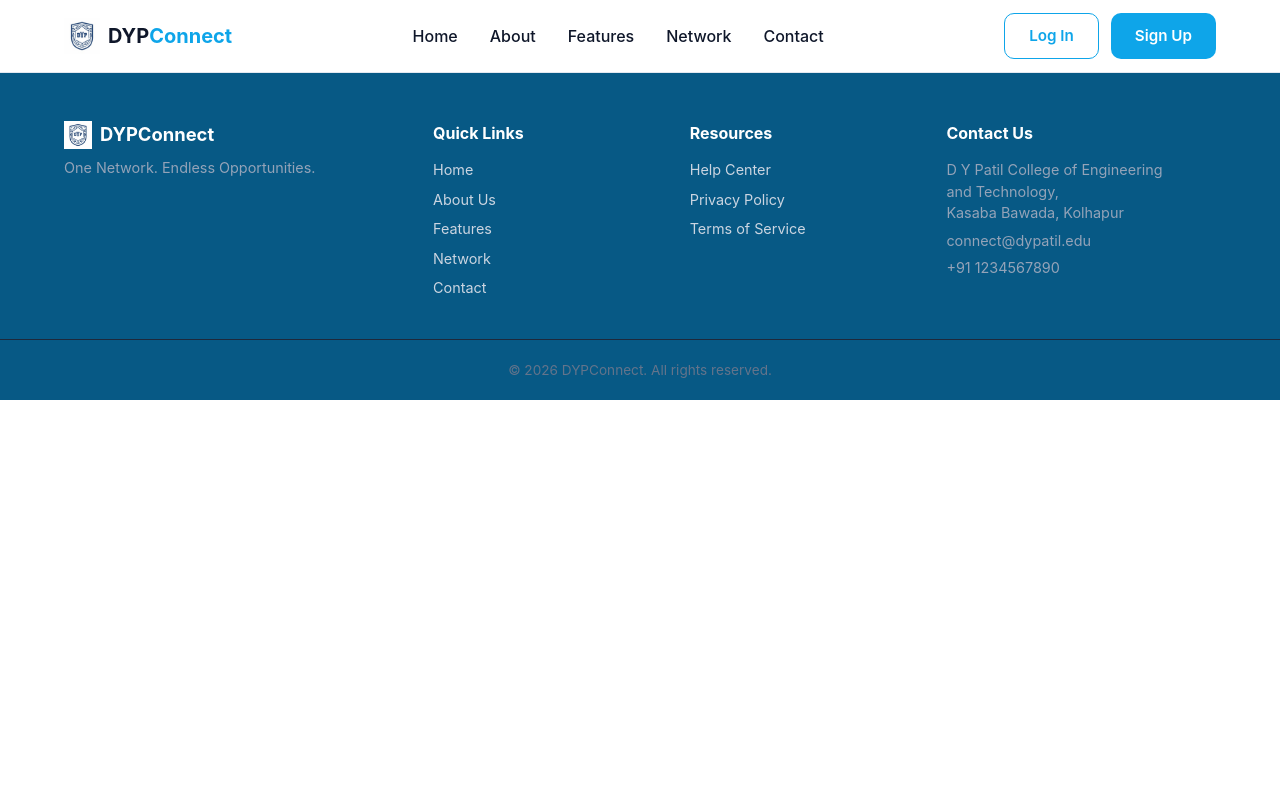
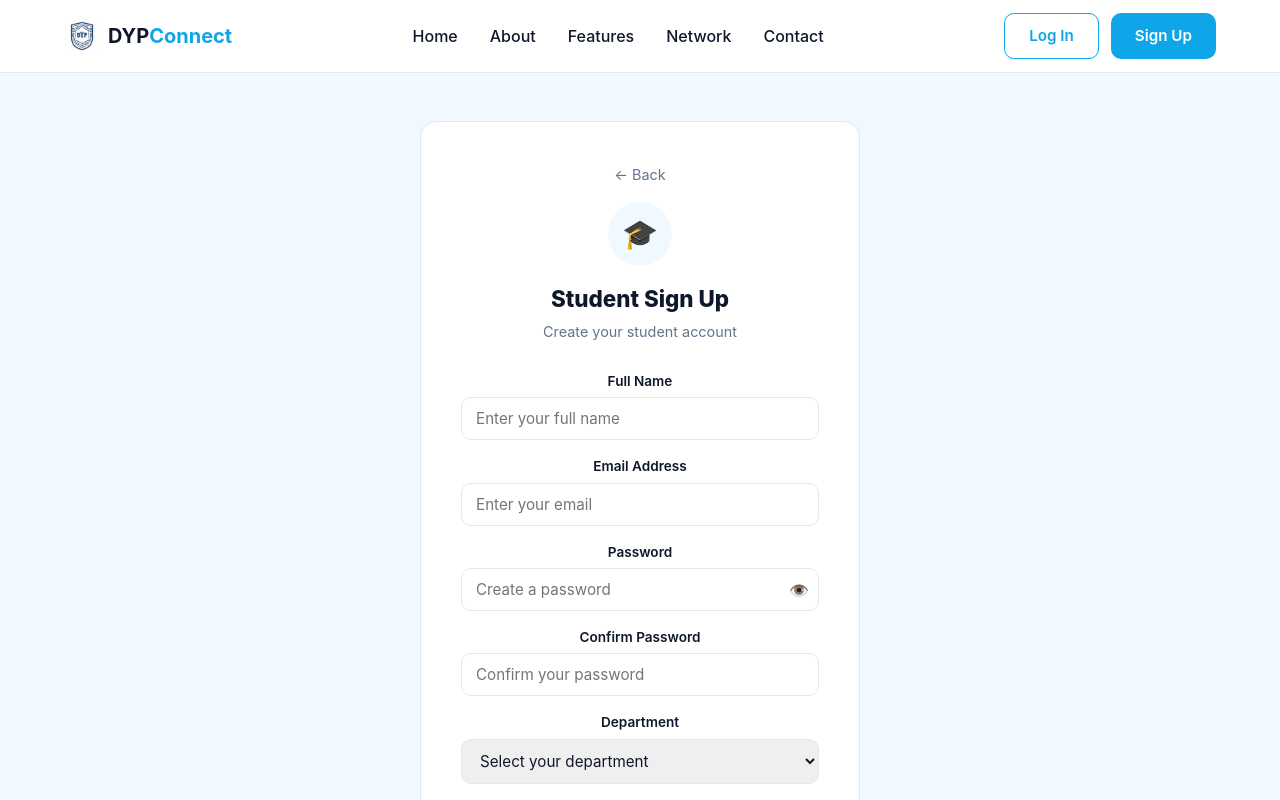
Before and after one commit to Sahilpatil2320/DYPConnect, a React (Vite) app in the folder client/: page /signup/student in a window 1280 px wide. Shown: the top 800 px of the page. Built offline with nearby package versions, Linux system fonts and the light colour scheme.

Commit message:
feat: add student sign up form

```diff
--- a/client/src/App.jsx
+++ b/client/src/App.jsx
@@ -3,6 +3,7 @@
 import Footer from "./components/Footer";
 import LandingPage from "./pages/LandingPage";
 import SignupRoleSelection from "./pages/SignupRoleSelection";
+import StudentSignup from "./pages/StudentSignup";
 
 function App() {
   return (
@@ -11,6 +12,7 @@
       <Routes>
         <Route path="/" element={<LandingPage />} />
         <Route path="/signup" element={<SignupRoleSelection />} />
+        <Route path="/signup/student" element={<StudentSignup />} />
       </Routes>
       <Footer />
     </>
--- /dev/null
+++ b/client/src/pages/AuthForm.css
@@ -0,0 +1,123 @@
+.auth-page {
+  min-height: calc(100vh - 72px);
+  display: flex;
+  align-items: center;
+  justify-content: center;
+  background: var(--color-bg-soft);
+  padding: 48px 24px;
+}
+
+.auth-card {
+  background: white;
+  border: 1px solid var(--color-border);
+  border-radius: 16px;
+  padding: 40px;
+  max-width: 440px;
+  width: 100%;
+  position: relative;
+}
+
+.auth-back {
+  display: inline-block;
+  color: var(--color-text-muted);
+  font-size: 0.9rem;
+  margin-bottom: 16px;
+}
+
+.auth-back:hover {
+  color: var(--color-primary);
+}
+
+.auth-icon {
+  width: 64px;
+  height: 64px;
+  border-radius: 50%;
+  background: var(--color-bg-soft);
+  display: flex;
+  align-items: center;
+  justify-content: center;
+  font-size: 1.8rem;
+  margin: 0 auto 16px;
+}
+
+.auth-card h1 {
+  text-align: center;
+  font-size: 1.4rem;
+  font-weight: 800;
+  margin-bottom: 6px;
+}
+
+.auth-subtext {
+  text-align: center;
+  color: var(--color-text-muted);
+  font-size: 0.9rem;
+  margin-bottom: 28px;
+}
+
+.auth-form {
+  display: flex;
+  flex-direction: column;
+  gap: 16px;
+}
+
+.auth-form label {
+  display: flex;
+  flex-direction: column;
+  font-size: 0.85rem;
+  font-weight: 600;
+  gap: 6px;
+}
+
+.auth-form input,
+.auth-form select {
+  border: 1px solid var(--color-border);
+  border-radius: var(--radius);
+  padding: 11px 14px;
+  font-size: 0.95rem;
+  font-weight: 400;
+  font-family: inherit;
+  color: var(--color-text);
+}
+
+.auth-form input:focus,
+.auth-form select:focus {
+  outline: none;
+  border-color: var(--color-primary);
+  box-shadow: 0 0 0 3px rgba(14, 165, 233, 0.15);
+}
+
+.password-wrapper {
+  position: relative;
+}
+
+.password-wrapper input {
+  width: 100%;
+}
+
+.password-toggle {
+  position: absolute;
+  right: 10px;
+  top: 50%;
+  transform: translateY(-50%);
+  background: none;
+  font-size: 1rem;
+}
+
+.auth-submit {
+  width: 100%;
+  padding: 14px;
+  font-size: 1rem;
+  margin-top: 8px;
+}
+
+.auth-footer-text {
+  text-align: center;
+  margin-top: 20px;
+  font-size: 0.9rem;
+  color: var(--color-text-muted);
+}
+
+.auth-footer-text a {
+  color: var(--color-primary);
+  font-weight: 600;
+}
--- a/client/src/pages/SignupRoleSelection.jsx
+++ b/client/src/pages/SignupRoleSelection.jsx
@@ -1,9 +1,11 @@
 import { useState } from "react";
 import { Link } from "react-router-dom";
 import "./SignupRoleSelection.css";
+import { useNavigate } from "react-router-dom";
 
 function SignupRoleSelection() {
     const [selectedRole, setSelectedRole] = useState("student");
+    const navigate = useNavigate();
 
     const roles = [
         { id: "student", icon: "🎓", title: "Student", desc: "Join as a student and connect." },
@@ -35,7 +37,10 @@
                     ))}
                 </div>
 
-        <button className="btn btn-primary auth-continue">
+                <button
+                    className="btn btn-primary auth-continue"
+                    onClick={() => navigate(`/signup/${selectedRole}`)}
+                >
                     Continue as {roles.find((r) => r.id === selectedRole).title}
                 </button>
 
--- /dev/null
+++ b/client/src/pages/StudentSignup.jsx
@@ -0,0 +1,138 @@
+import { useState } from "react";
+import { Link, useNavigate } from "react-router-dom";
+import "./AuthForm.css";
+
+function StudentSignup() {
+  const navigate = useNavigate();
+
+  const [formData, setFormData] = useState({
+    fullName: "",
+    email: "",
+    password: "",
+    confirmPassword: "",
+    department: "",
+    year: "",
+  });
+
+  const [showPassword, setShowPassword] = useState(false);
+
+  const handleChange = (e) => {
+    setFormData({ ...formData, [e.target.name]: e.target.value });
+  };
+
+  const handleSubmit = (e) => {
+    e.preventDefault();
+    console.log("Student signup data:", formData);
+    // Backend connection comes in Phase 3 (Authentication)
+  };
+
+  return (
+    <main className="auth-page">
+      <div className="auth-card">
+        <Link to="/signup" className="auth-back">← Back</Link>
+
+        <div className="auth-icon">🎓</div>
+        <h1>Student Sign Up</h1>
+        <p className="auth-subtext">Create your student account</p>
+
+        <form onSubmit={handleSubmit} className="auth-form">
+          <label>
+            Full Name
+            <input
+              type="text"
+              name="fullName"
+              placeholder="Enter your full name"
+              value={formData.fullName}
+              onChange={handleChange}
+              required
+            />
+          </label>
+
+          <label>
+            Email Address
+            <input
+              type="email"
+              name="email"
+              placeholder="Enter your email"
+              value={formData.email}
+              onChange={handleChange}
+              required
+            />
+          </label>
+
+          <label>
+            Password
+            <div className="password-wrapper">
+              <input
+                type={showPassword ? "text" : "password"}
+                name="password"
+                placeholder="Create a password"
+                value={formData.password}
+                onChange={handleChange}
+                required
+              />
+              <button
+                type="button"
+                className="password-toggle"
+                onClick={() => setShowPassword(!showPassword)}
+              >
+                {showPassword ? "🙈" : "👁️"}
+              </button>
+            </div>
+          </label>
+
+          <label>
+            Confirm Password
+            <input
+              type={showPassword ? "text" : "password"}
+              name="confirmPassword"
+              placeholder="Confirm your password"
+              value={formData.confirmPassword}
+              onChange={handleChange}
+              required
+            />
+          </label>
+
+          <label>
+            Department
+            <select
+              name="department"
+              value={formData.department}
+              onChange={handleChange}
+              required
+            >
+              <option value="">Select your department</option>
+              <option value="Computer Science">Computer Science</option>
+              <option value="Mechanical">Mechanical</option>
+              <option value="Electrical">Electrical</option>
+              <option value="Civil">Civil</option>
+              <option value="Electronics">Electronics</option>
+            </select>
+          </label>
+
+          <label>
+            Year
+            <select
+              name="year"
+              value={formData.year}
+              onChange={handleChange}
+              required
+            >
+              <option value="">Select your year</option>
+              <option value="1">First Year</option>
+              <option value="2">Second Year</option>
+              <option value="3">Third Year</option>
+              <option value="4">Fourth Year</option>
+            </select>
+          </label>
+
+          <button type="submit" className="btn btn-primary auth-submit">
+            Sign Up
+          </button>
+        </form>
+      </div>
+    </main>
+  );
+}
+
+export default StudentSignup;
```
Lines whose indentation alone changed are shown as unchanged.
